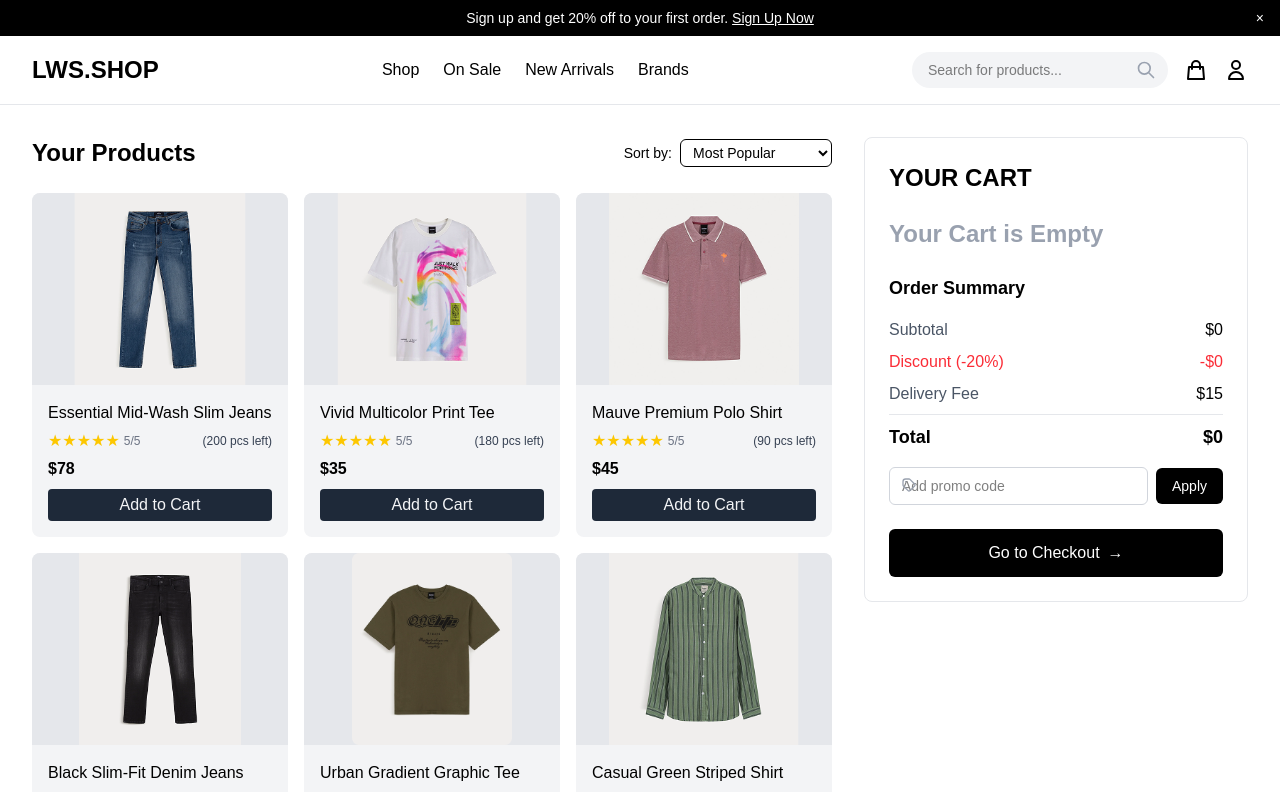
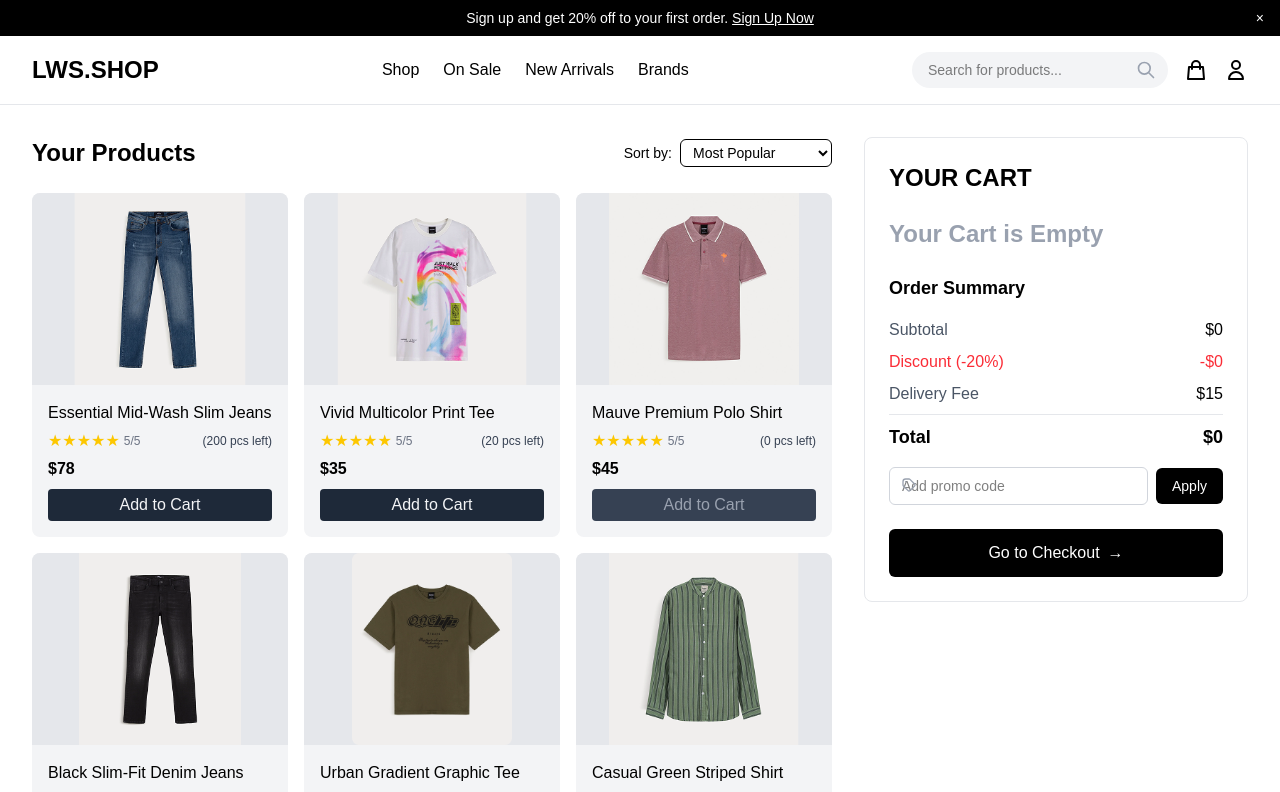
Before and after one commit to Sudipta-Ghoshal/Assignment-3, a React (Vite) app: page / in a window 1280 px wide. Shown: the top 792 px of the page. Built offline with nearby package versions, Linux system fonts and the light colour scheme; a web font is replaced by a local one.

Commit message:
implement toster and add to cart and remove form cart  button

```diff
--- a/package.json
+++ b/package.json
@@ -13,6 +13,7 @@
     "@tailwindcss/vite": "^4.1.12",
     "react": "^19.1.1",
     "react-dom": "^19.1.1",
+    "react-toastify": "^11.0.5",
     "tailwindcss": "^4.1.12"
   },
   "devDependencies": {
--- a/src/App.jsx
+++ b/src/App.jsx
@@ -1,13 +1,14 @@
-import { useState } from 'react'
-import Announcement from "./Announcement"
+import { useState } from 'react';
+import Announcement from "./Announcement";
 
-import { CartContext, ProductContext, SearchContext } from './context'
-import { getAllProducts } from './data/products'
-import Footer from "./Footer"
-import Header from "./Header"
-import NewsLetter from "./NewsLetter"
-import Cart from "./product/Cart"
-import ProductList from "./product/ProductList"
+import { ToastContainer } from 'react-toastify';
+import { CartContext, ProductContext, SearchContext } from './context';
+import { getAllProducts } from './data/products';
+import Footer from "./Footer";
+import Header from "./Header";
+import NewsLetter from "./NewsLetter";
+import Cart from "./product/Cart";
+import ProductList from "./product/ProductList";
 
 
 function App() {
@@ -34,6 +35,7 @@ function App() {
             </main>
             <NewsLetter />
             <Footer />
+            <ToastContainer position="bottom-right" newestOnTop />
           </SearchContext.Provider>
         </ProductContext.Provider>
       </CartContext.Provider>
--- a/src/context/index.js
+++ b/src/context/index.js
@@ -1,6 +1,6 @@
 
 import { createContext } from 'react';
 
-export const ProductContext = createContext()
-export const CartContext = createContext()
-export const SearchContext = createContext()
+export const ProductContext = createContext();
+export const CartContext = createContext();
+export const SearchContext = createContext();
--- a/src/data/products.js
+++ b/src/data/products.js
@@ -59,7 +59,7 @@ const data = [
         thumbnail: 'p6.png',
         title: 'Vivid Multicolor Print Tee',
         rating: 5,
-        stock: 180,
+        stock: 20,
         price: 35,
         color: 'White/Multicolor',
         size: 'Large',
@@ -92,7 +92,7 @@ const data = [
         thumbnail: 'p9.png',
         title: 'Mauve Premium Polo Shirt',
         rating: 5,
-        stock: 90,
+        stock: 0,
         price: 45,
         color: 'Mauve',
         size: 'Large',
--- a/src/product/CartList.jsx
+++ b/src/product/CartList.jsx
@@ -1,5 +1,6 @@
 
 import { useContext } from 'react';
+import { toast } from 'react-toastify';
 import { CartContext, ProductContext } from "../context";
 import { getImgUrl } from "../utils/img-utility";
 import Counter from './Counter';
@@ -22,6 +23,7 @@ export default function CartList({ item }) {
             }
         })
 
+
         setProducts(nextProduct)
 
         const nextCartData = cartData.filter((data) => {
@@ -29,6 +31,7 @@ export default function CartList({ item }) {
         })
 
         setCartData(nextCartData)
+        toast.error(`${item.title} removed to the cart`);
     }
 
     return (
--- a/src/product/Counter.jsx
+++ b/src/product/Counter.jsx
@@ -2,12 +2,8 @@ import { useContext } from 'react';
 import { CartContext, ProductContext } from "../context";
 
 export default function Counter({ item }) {
-
-
     const { products, setProducts } = useContext(ProductContext);
     const { cartData, setCartData } = useContext(CartContext);
-
-
 
     function handelAddQuentity(item) {
         if (item.stock > item.quentity) {
@@ -45,7 +41,6 @@ export default function Counter({ item }) {
                     return {
                         ...i,
                         stock: i.stock + 1,
-                        quentity: item.quentity - 1
                     }
                 } else {
                     return i
--- a/src/product/ProductCard.jsx
+++ b/src/product/ProductCard.jsx
@@ -1,6 +1,8 @@
 
 import { useContext } from 'react';
+import { toast } from 'react-toastify';
 import { CartContext, ProductContext } from "../context";
+import { getAllProducts } from '../data/products';
 import { getImgUrl } from "../utils/img-utility";
 import Rating from './Rating';
 
@@ -9,18 +11,18 @@ export default function ProductCard({ product }) {
     const { cartData, setCartData } = useContext(CartContext);
     const { products, setProducts } = useContext(ProductContext);
 
+    const found = cartData.find((data) => data.id === product.id)
+
     function handelAddToCart(item) {
-        const found = cartData.find((data) => data.id === item.id)
-
         if (!found) {
-            const nextProduct = products.map((i) => {
-                if (i.id === item.id) {
+            const nextProduct = products.map((product) => {
+                if (product.id === item.id) {
                     return {
-                        ...i,
-                        stock: i.stock - 1
+                        ...product,
+                        stock: product.stock - 1
                     }
                 } else {
-                    return i
+                    return product
                 }
             })
             setProducts(nextProduct)
@@ -31,10 +33,49 @@ export default function ProductCard({ product }) {
                     { ...item, quentity: 1 }
                 ]
             )
+            toast.success(`${item.title} added to the cart`);
         } else {
             console.error(`${item.title} has already added to the cart`)
         }
+
     }
+
+    function handelRemoveProduct(item) {
+        const initialData = getAllProducts();
+        const nextProduct = initialData.map((data) => {
+            if (data.id === item.id) {
+                return {
+                    ...data,
+                    stock: data.stock
+                }
+            } else {
+                return data;
+            }
+        })
+
+        setProducts(nextProduct)
+
+        const nextCartData = cartData.filter((data) => {
+            return data.id !== item.id;
+        })
+
+        setCartData(nextCartData)
+        toast.error(`${item.title} removed to the cart`);
+    }
+
+    let button;
+
+    if (!found && product.stock === 0) {
+        button = <button type="button" className="disabled:bg-gray-700 disabled:text-gray-400 disabled:cursor-not-allowed w-full mt-2 py-1 rounded flex items-center justify-center active:translate-y-1 transition-all active:bg-gray-900" disabled>Add to Cart</button>
+    } else if (found) {
+        button = <button type="button" onClick={() => handelRemoveProduct(product)
+        } className="w-full mt-2 bg-red-800 py-1 text-gray-100 rounded flex items-center justify-center"> Remove from Cart</button >
+    } else {
+        button = <button type="button" onClick={() => handelAddToCart(product)} className="w-full mt-2 bg-gray-800 py-1 text-gray-100 rounded flex items-center justify-center active:translate-y-1
+         transition-all active:bg-gray-900">Add to Cart</button>
+    }
+
+
 
 
     return (
@@ -53,7 +94,9 @@ export default function ProductCard({ product }) {
                     <span className="text-xs text-gray-700">({product.stock} pcs left)</span>
                 </div>
                 <p className="font-bold">${product.price}</p>
-                <button onClick={() => handelAddToCart(product)} className="disabled:bg-gray-700 disabled:text-gray-400 disabled:cursor-not-allowed w-full mt-2 bg-gray-800 py-1 text-gray-100 rounded flex items-center justify-center active:translate-y-1 transition-all active:bg-gray-900">Add to Cart</button>
+                {
+                    button
+                }
             </div>
         </div>
     );
```
Also changed, not shown: 1 other file (tests, documents, lock files or other folders).
